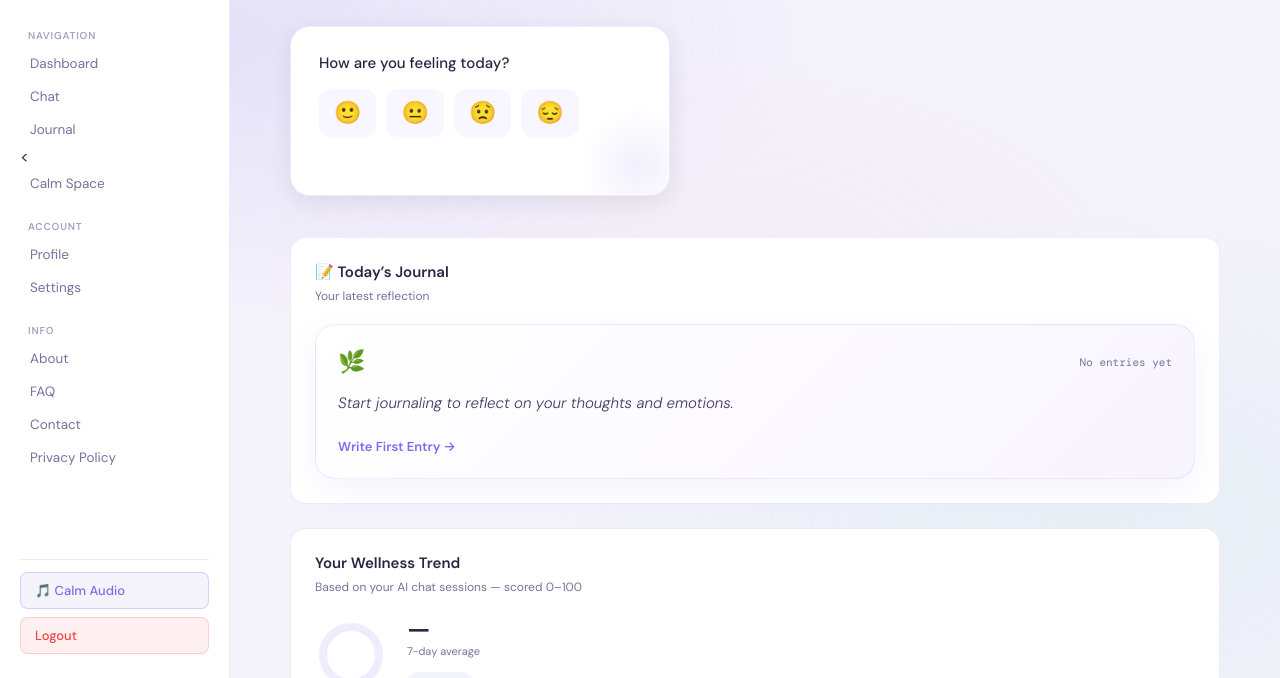
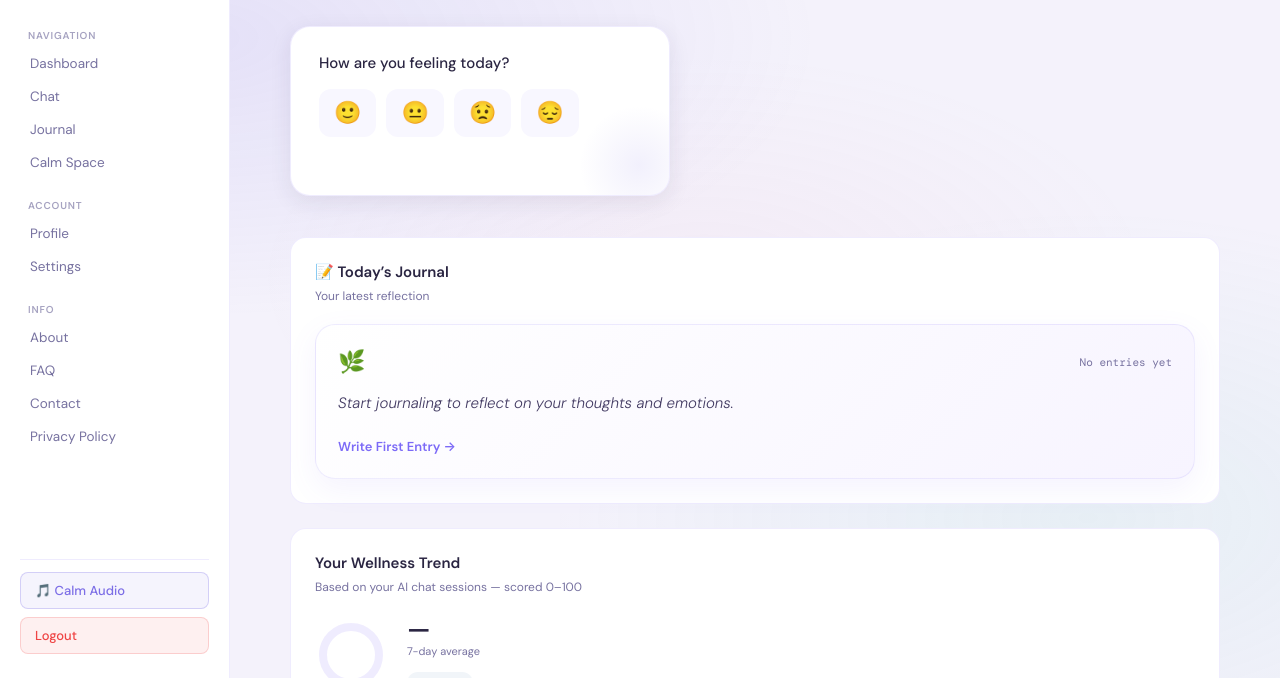
Before and after one commit to merlyn48/mindmate-ai, a website: page dashboard.html in a window 1280 px wide. Shown: the part 122-800 px from the top of the page. Drawn offline with nearby package versions, Linux system fonts and the light colour scheme; no server answers; sample sign-in values are in the browser's storage.

Commit message:
Fix link formatting for 'Calm Space' in navigation

```diff
--- a/dashboard.html
+++ b/dashboard.html
@@ -311,7 +311,7 @@
         <a href="dashboard.html">Dashboard</a>
         <a href="index.html">Chat</a>
         <a href="journal.html">Journal</a>
-        <<a href="calm.html">Calm Space</a>
+        <a href="calm.html">Calm Space</a>
       </nav>
       <nav class="nav-secondary" aria-label="Account navigation">
         <a href="profile.html">Profile</a>
```
